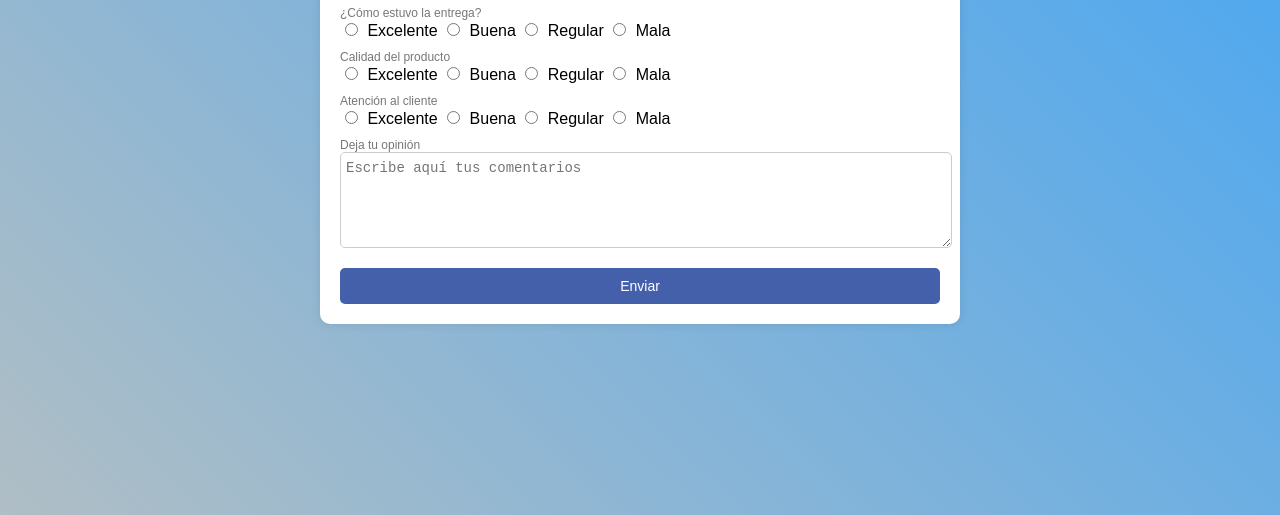
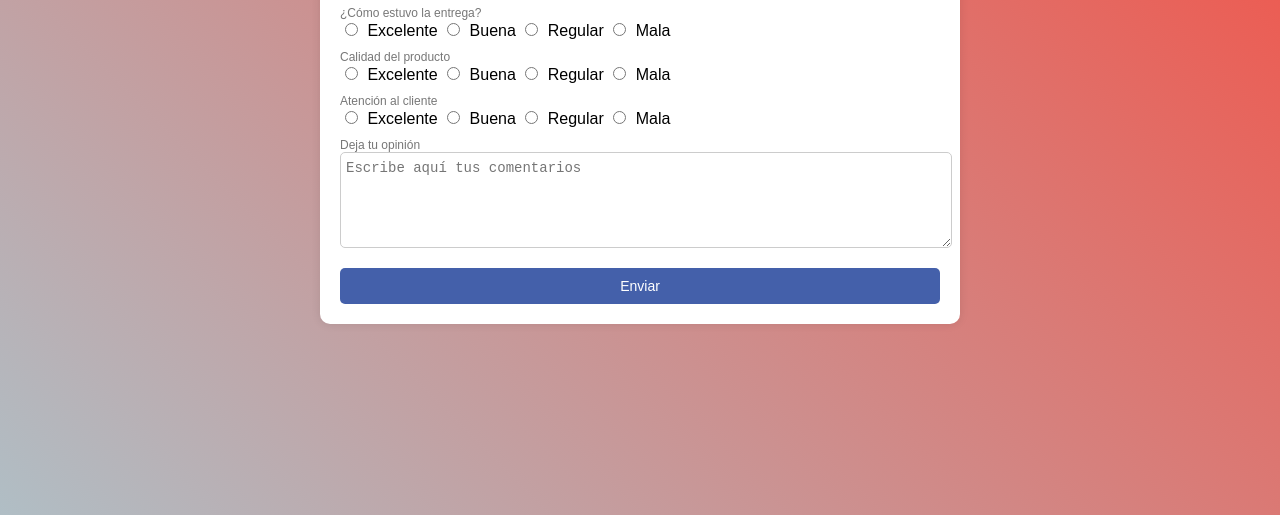
Before and after one commit to elmaistrodeobra/cuestionario, a plain HTML site: page index.html in a window 1280 px wide. Shown: the part 285-800 px from the top of the page. Drawn offline with Linux system fonts and the light colour scheme.

Commit message:
Update index.html

```diff
--- a/index.html
+++ b/index.html
@@ -9,7 +9,7 @@
             font-family: Arial, sans-serif;
             margin: 0;
             padding: 0;
-            background: linear-gradient(45deg, #b0bec5, #42a5f5); /* De gris a azul */
+            background: linear-gradient(45deg, #b0bec5, #f54e42);
             height: 100vh;
             display: flex;
             justify-content: center;
```
